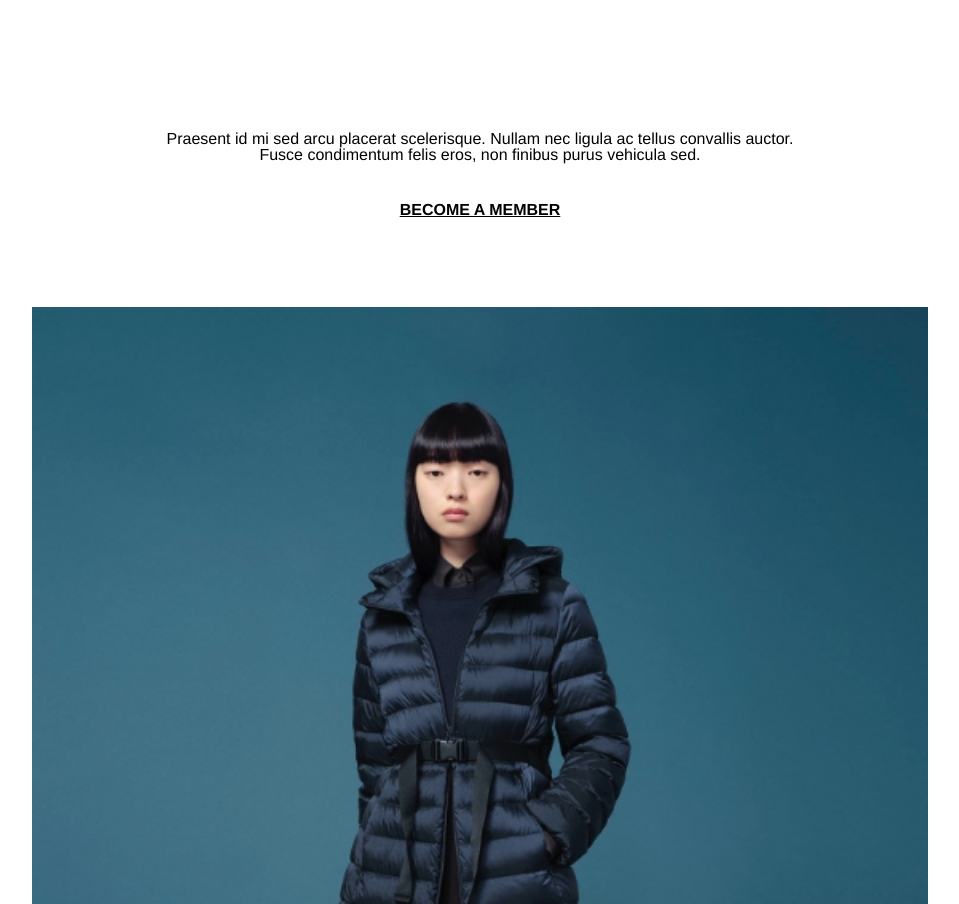
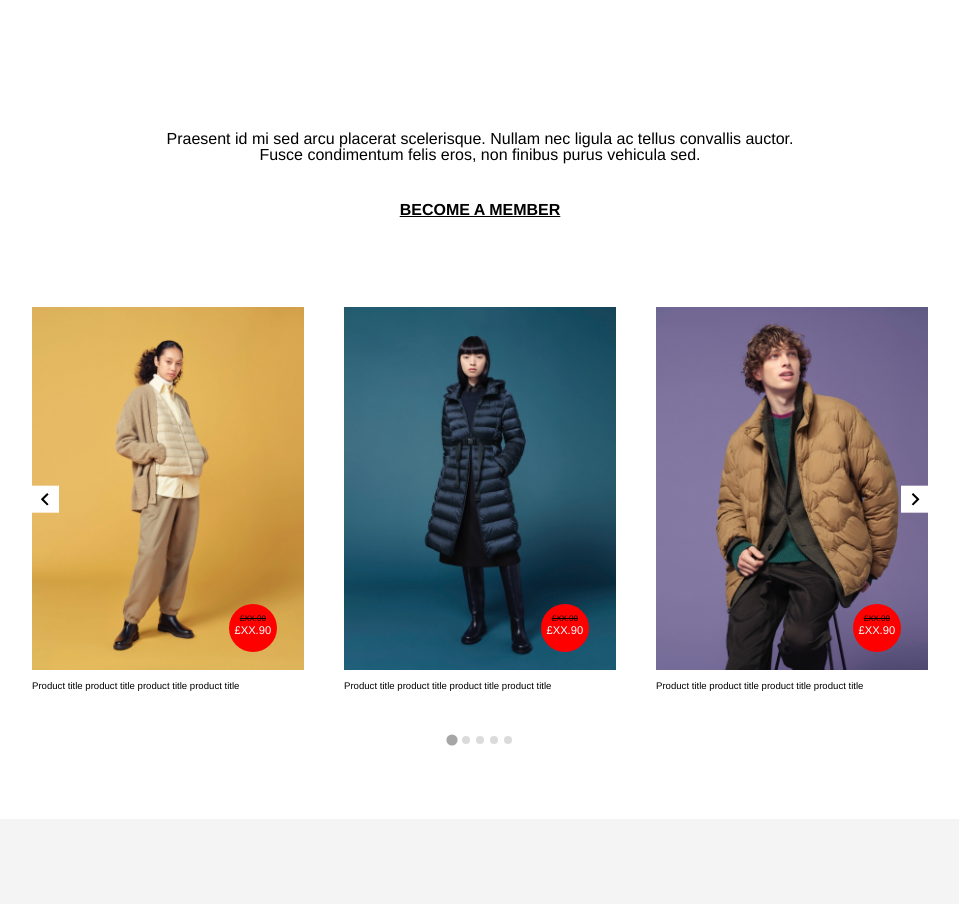
Before and after one commit to adamstory/uniqlotechtest, a plain HTML site: page index.html in a window 1280 px wide. Shown: the part 916-1820 px from the top of the page, without its empty margins (160-1119 px from the left). Drawn offline with Linux system fonts and the light colour scheme; the site is published under a folder, as on GitHub Pages, so addresses that start at the root find nothing.

Commit message:
Fix Splide file path error

```diff
--- a/index.html
+++ b/index.html
@@ -9,14 +9,14 @@
     countdown for exclusive member rewards!"
     />
     <meta name="viewport" content="width=device-width, initial-scale=1" />
-    <script src="/Splide/dist/js/splide.min.js"></script>
+    <script src="./Splide/dist/js/splide.min.js"></script>
     <link
       rel="icon"
       href="https://upload.wikimedia.org/wikipedia/commons/thumb/9/92/UNIQLO_logo.svg/1200px-UNIQLO_logo.svg.png"
     />
     <link rel="stylesheet" href="reset.css" />
     <link rel="stylesheet" href="style.css" />
-    <link rel="stylesheet" href="/Splide/dist/css/splide.min.css" />
+    <link rel="stylesheet" href="./Splide/dist/css/splide.min.css" />
   </head>
   <body>
     <header>
```
